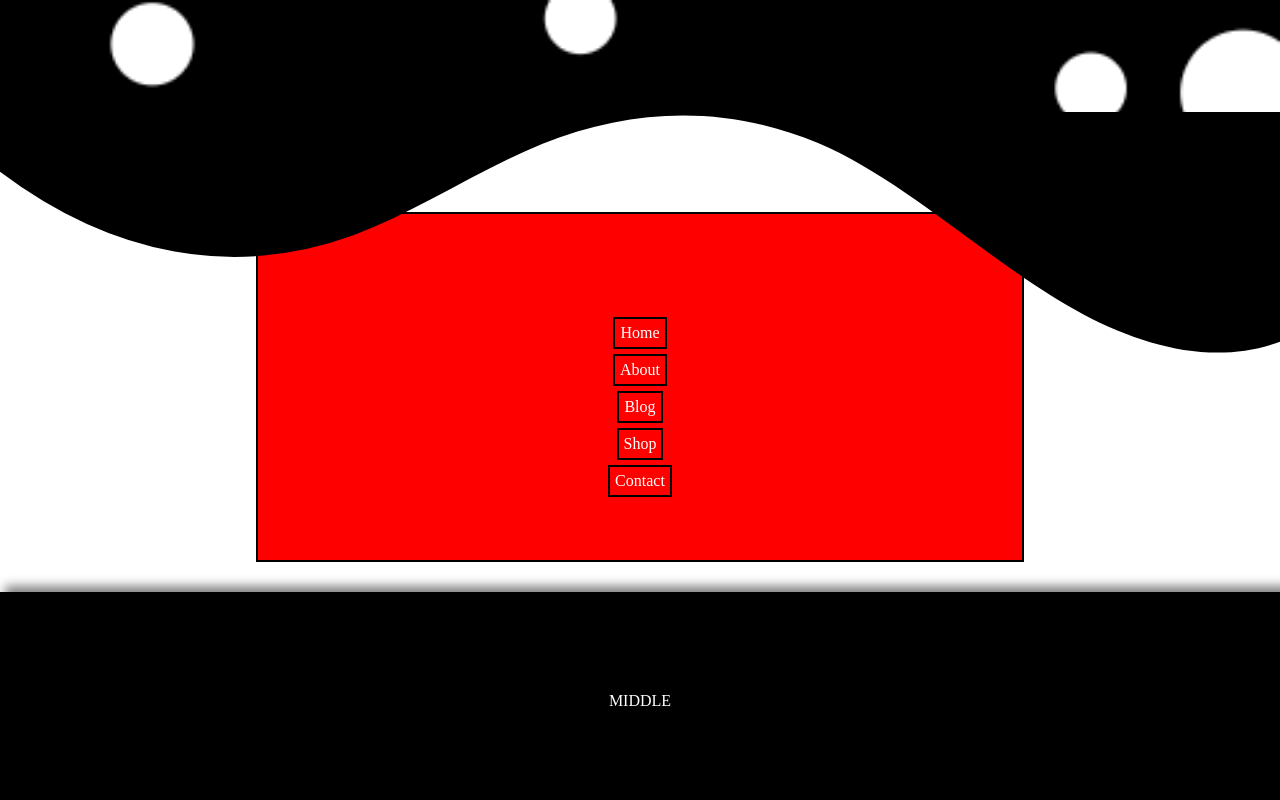
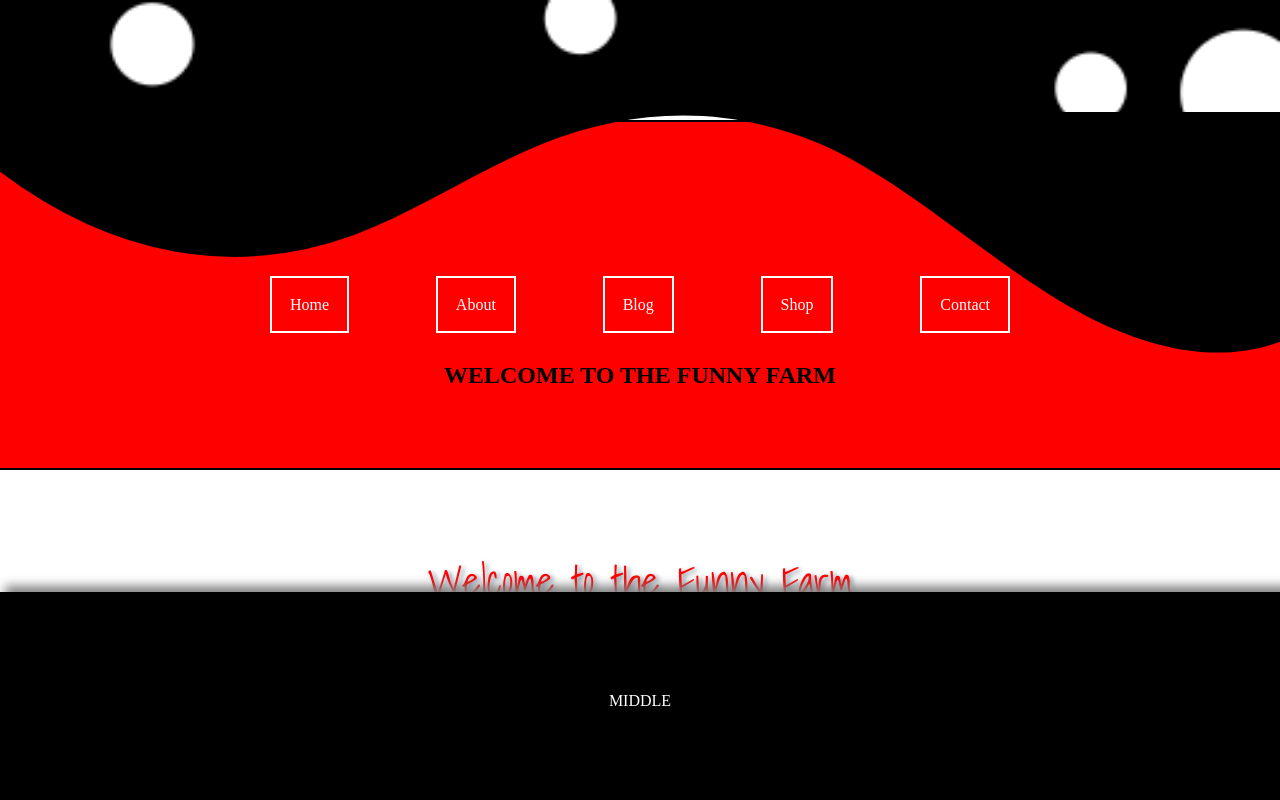
Before and after one commit to Katrina-Dierking/funny-farm, a React (Create React App) app: page / in a window 1280 px wide. Shown: the top 800 px of the page. Built offline with nearby package versions, Linux system fonts and the light colour scheme; a web font is replaced by a local one.

Commit message:
store and cakeSlide created

```diff
--- a/package.json
+++ b/package.json
@@ -3,14 +3,16 @@
   "version": "0.1.0",
   "private": true,
   "dependencies": {
+    "@reduxjs/toolkit": "^1.9.5",
     "@testing-library/jest-dom": "^5.16.5",
     "@testing-library/react": "^13.4.0",
     "@testing-library/user-event": "^13.5.0",
-    "react": "^18.2.0",
     "react-dom": "^18.2.0",
+    "react-redux": "^8.0.5",
     "react-router": "^6.10.0",
     "react-router-dom": "^6.10.0",
     "react-scripts": "5.0.1",
+    "redux": "^4.2.1",
     "scss": "^0.2.4",
     "web-vitals": "^2.1.4"
   },
--- /dev/null
+++ b/src/app/store.js
@@ -0,0 +1,7 @@
+import { configureStore } from "@reduxjs/toolkit";
+
+export const store = configureStore({
+    reducer: {
+
+    }
+})
--- a/src/components/nav/Nav.js
+++ b/src/components/nav/Nav.js
@@ -5,16 +5,16 @@ import { Link } from 'react-router-dom'
 function Nav() {
   return (
         <section className='nav'>
+        <div className='navBar'>
 
-                <Link to="/">Home</Link>
+            <Link to="/">Home</Link>
+            <Link to="/about">About</Link>
+            <a href="https://blog.queenbeandesigncafe.com">Blog</a>
+            <Link to="/shop">Shop</Link>
+            <Link to="/contact">Contact</Link>
+        </div>
 
-                <Link to="/about">About</Link>
-
-                <a href="https://blog.queenbeandesigncafe.com">Blog</a>
-
-                <Link to="/shop">Shop</Link>
-
-                <Link to="/contact">Contact</Link>
+        <h2> WELCOME TO THE FUNNY FARM</h2>
 
         </section>
   )
--- a/src/components/nav/nav.scss
+++ b/src/components/nav/nav.scss
@@ -3,26 +3,35 @@
     border: 2px solid black;
     box-shadow: 10px 10px 10px solid grey;
     margin-bottom:5%;
-    height: 10vh;
+    margin-top: -12%;
+    height: 7vh;
     display:flex;
     flex-direction: row;
     min-width: 60vw;
 }
 
-.nav a{
+.navBar {
+    display:flex;
+    flex-direction: row;
+    justify-content: space-evenly;
+    align-items: center;
+    width: 70vw;
+    padding-top:5%;
+}
+
+a{
 
             text-decoration: none;
             color:white;
             font-size: 16px;
-            border: 2px solid black;
+            border: 2px solid white;
             padding: 2%;
             margin:1%;
 
-
-                a:hover {
-                    color:black;
-                    text-decoration: overline;
-                    font-size:20px;
-                    border: none;
-                }
+            &:hover {
+                color:black;
+                text-decoration: overline;
+                font-size:20px;
+                border: none;
             }
+        }
--- a/src/index.js
+++ b/src/index.js
@@ -2,12 +2,16 @@ import React from 'react';
 import ReactDOM from 'react-dom/client';
 import './index.css';
 import App from './App';
+import { store } from './app/store';
+import { Provider } from 'react-redux';
 import reportWebVitals from './reportWebVitals';
 
 const root = ReactDOM.createRoot(document.getElementById('root'));
 root.render(
   <React.StrictMode>
-    <App />
+    <Provider store={store}>
+      <App />
+    </Provider>
   </React.StrictMode>
 );
 
--- a/src/views/home/Home.js
+++ b/src/views/home/Home.js
@@ -26,15 +26,16 @@ function Home() {
         </div>
       </section>
       <section className="middle">
-        MIDDLE
-        <div class="spacer layer1"></div>
+      MIDDLE
+      <div class="spacer layer1"></div>
       </section>
       <section className="bottom">
-        BOTTOM
+      BOTTOM
 
 
       </section>
-    </section>
+      <Nav />
+      </section>
   );
 }
 
```
Also changed, not shown: src/features/cake/cakeSlice.js (added, +21 -0 lines), 1 other file (tests, documents, lock files or other folders).
